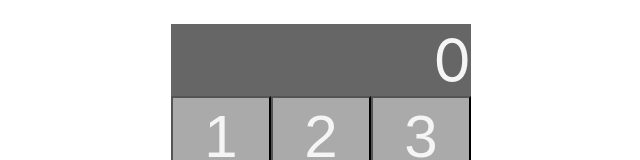
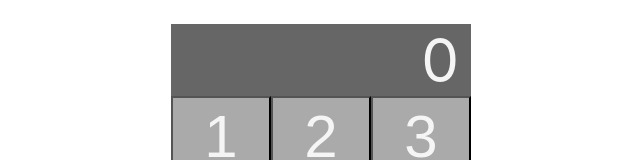
Before and after one commit to jmalk/react-calculator, a React (Create React App) app: page / in a window 1280 px wide. Shown: the top 160 px of the page, without its empty margins (319-959 px from the left). Built offline with nearby package versions, Linux system fonts and the light colour scheme.

Commit message:
Use class name instead of more specific selector

```diff
--- a/src/App.js
+++ b/src/App.js
@@ -54,7 +54,7 @@ function App() {
   return (
     <div className="calculator">
       <div className="display">
-        <span>{value}</span>
+        <span className="value">{value}</span>
       </div>
       <div className="row">
         <NumberButton handler={handleNumber} n={1} />
--- a/src/index.css
+++ b/src/index.css
@@ -35,7 +35,7 @@ code {
   color: var(--white);
 }
 
-.display p {
+.value {
   margin-right: 12px;
 }
 
```
